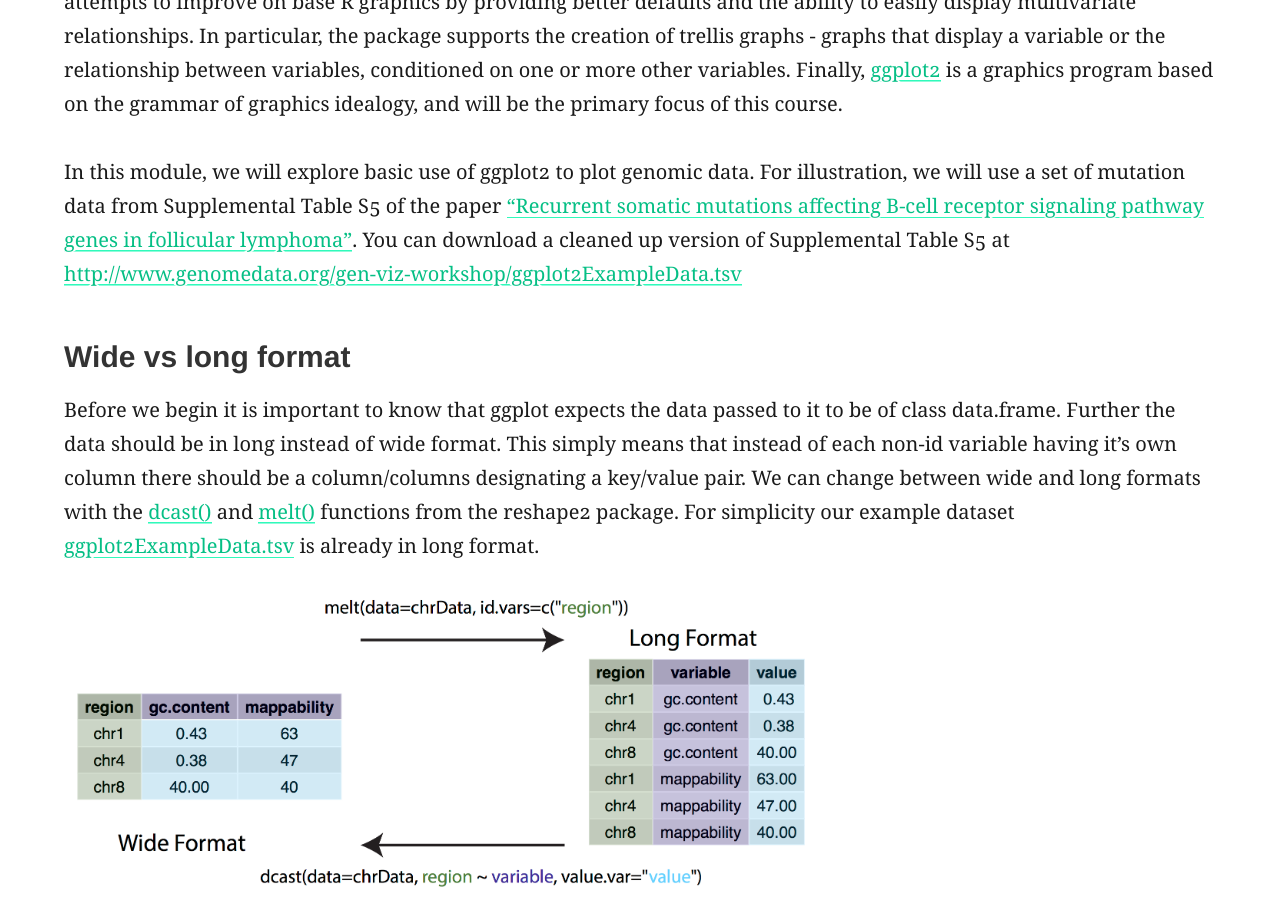
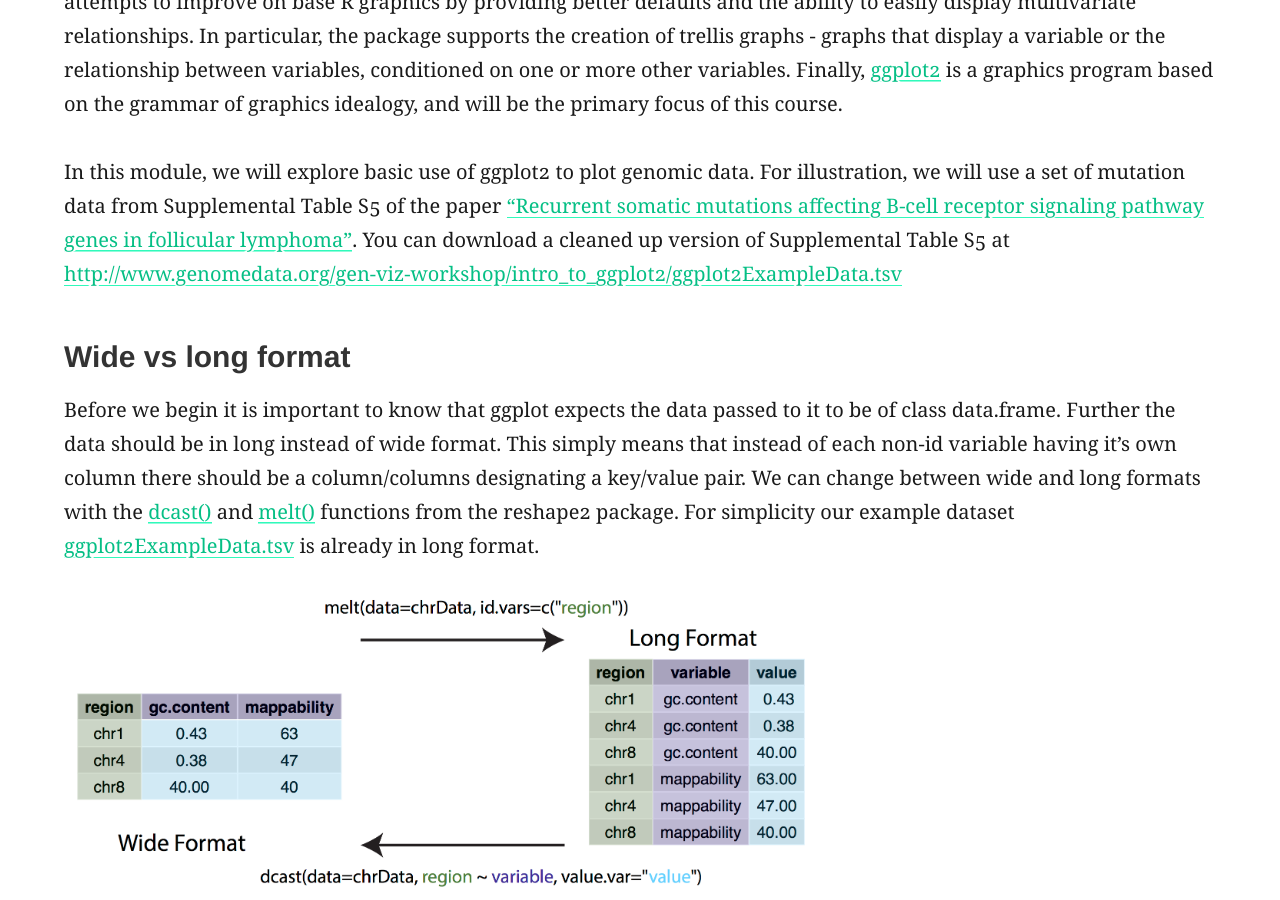
Before and after one commit to griffithlab/genviz.org, a Jekyll site: the page built from _posts/0005-01-01-introToggplot2.md, in a window 1280 px wide and 900 px high, scrolled down 646 px. Built offline with Jekyll 4.4.1, drawn with Linux system fonts in a browser that asks for light colours; nearby versions of some CDN libraries; part of the change alters nothing that is shown.

Commit message:
fixed broken link

```diff
--- a/_posts/0005-01-01-introToggplot2.md
+++ b/_posts/0005-01-01-introToggplot2.md
@@ -10,7 +10,7 @@ date: 0005-01-01
 
 There are at least three primary graphics programs available within the R environment. A package for [base R graphics](https://stat.ethz.ch/R-manual/R-devel/library/graphics/html/00Index.html) is installed by default and provides a simple mechanism to quickly create graphs. [lattice](https://cran.r-project.org/web/packages/lattice/index.html) is another graphics package that attempts to improve on base R graphics by providing better defaults and the ability to easily display multivariate relationships. In particular, the package supports the creation of trellis graphs - graphs that display a variable or the relationship between variables, conditioned on one or more other variables. Finally, [ggplot2](http://ggplot2.org/) is a graphics program based on the grammar of graphics idealogy, and will be the primary focus of this course.
 
-In this module, we will explore basic use of ggplot2 to plot genomic data. For illustration, we will use a set of mutation data from Supplemental Table S5 of the paper ["Recurrent somatic mutations affecting B-cell receptor signaling pathway genes in follicular lymphoma"](http://www.bloodjournal.org/content/129/4/473/tab-figures-only). You can download a cleaned up version of Supplemental Table S5 at [http://www.genomedata.org/gen-viz-workshop/ggplot2ExampleData.tsv](http://www.genomedata.org/gen-viz-workshop/ggplot2ExampleData.tsv)
+In this module, we will explore basic use of ggplot2 to plot genomic data. For illustration, we will use a set of mutation data from Supplemental Table S5 of the paper ["Recurrent somatic mutations affecting B-cell receptor signaling pathway genes in follicular lymphoma"](http://www.bloodjournal.org/content/129/4/473/tab-figures-only). You can download a cleaned up version of Supplemental Table S5 at [http://www.genomedata.org/gen-viz-workshop/intro_to_ggplot2/ggplot2ExampleData.tsv](http://www.genomedata.org/gen-viz-workshop/intro_to_ggplot2/ggplot2ExampleData.tsv)
 
 ### Wide vs long format
 Before we begin it is important to know that ggplot expects the data passed to it to be of class data.frame. Further the data should be in long instead of wide format. This simply means that instead of each non-id variable having it's own column there should be a column/columns designating a key/value pair. We can change between wide and long formats with the [dcast()](https://www.rdocumentation.org/packages/reshape2/versions/1.4.2/topics/cast) and [melt()](https://www.rdocumentation.org/packages/reshape2/versions/1.4.2/topics/melt) functions from the reshape2 package. For simplicity our example dataset [ggplot2ExampleData.tsv](http://www.genomedata.org/gen-viz-workshop/ggplot2ExampleData.tsv) is already in long format.
```
